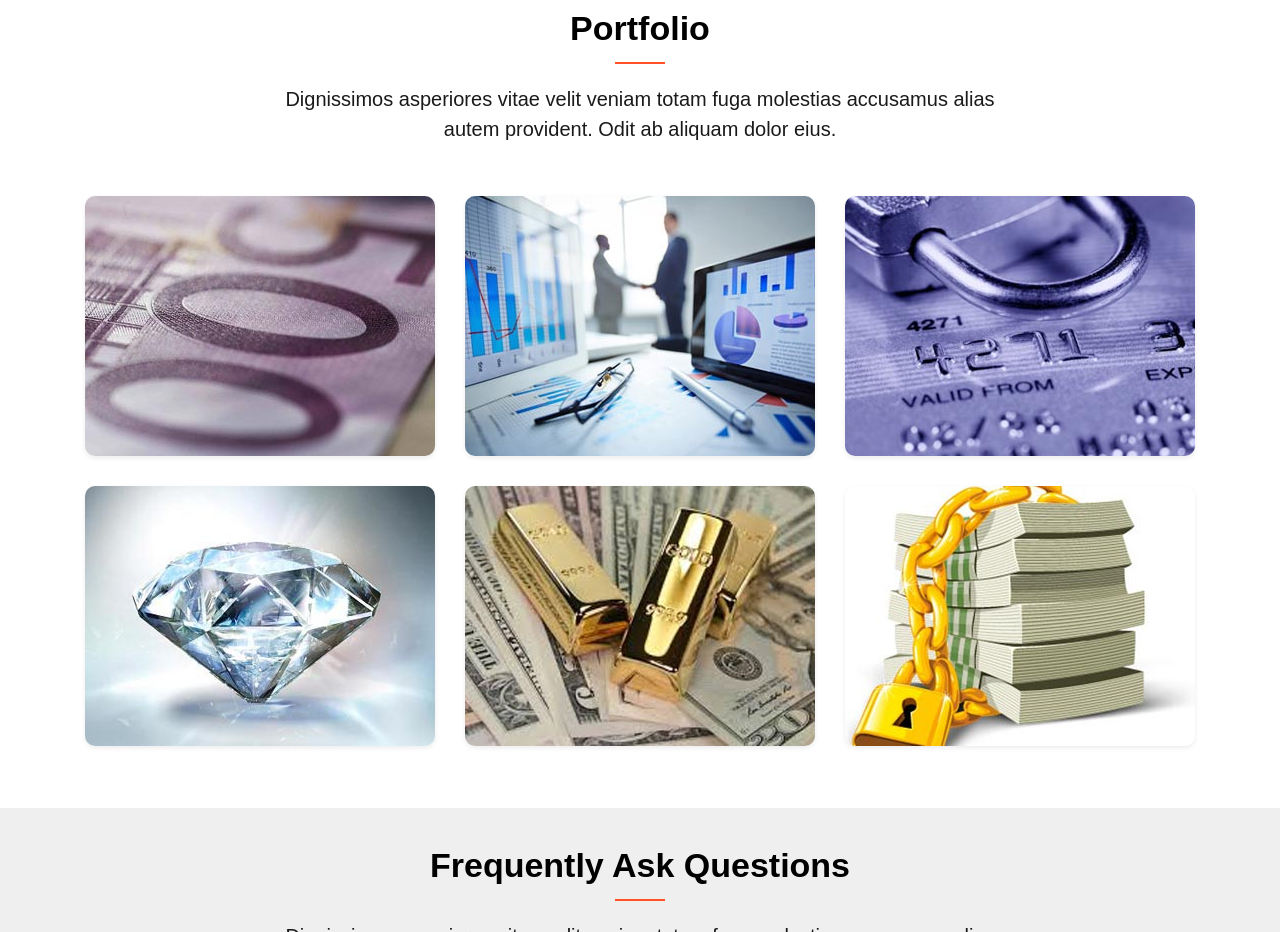
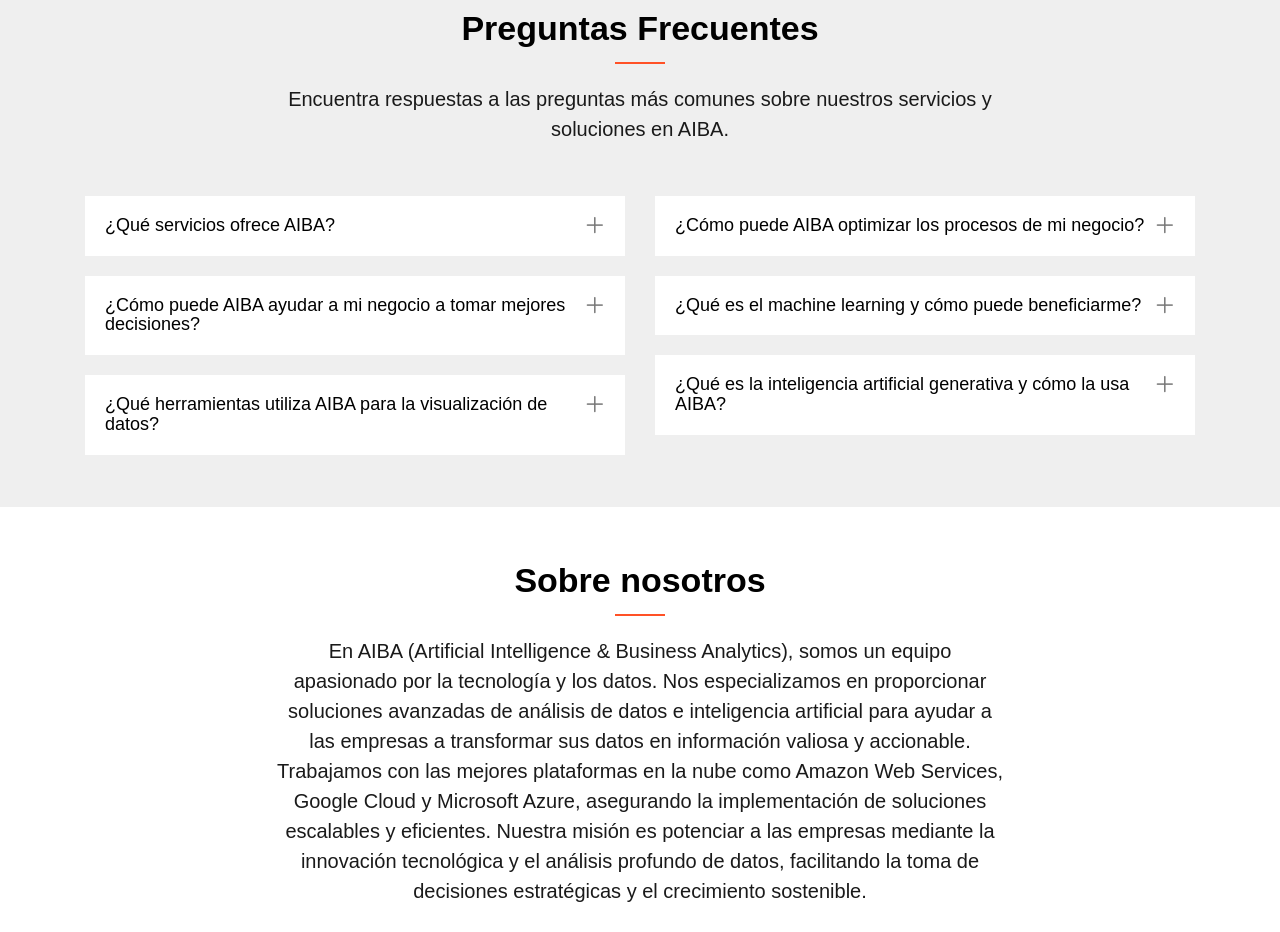
Before and after one commit to PabloBandeira/web2, a plain HTML site: page index.html in a window 1280 px wide. Shown: the part 1868-2800 px from the top of the page. Drawn offline with Linux system fonts and the light colour scheme; files whose address does not match are found by name.

Commit message:
Ultimos pasos

```diff
--- a/index.html
+++ b/index.html
@@ -1,14 +1,14 @@
 <!DOCTYPE HTML>
 <!--
 	uBeasa by freshdesignweb.com
-	Twitter: https://twitter.com/freshdesignweb
+	Twitter: https://twitter.com/
 	URL: https://www.freshdesignweb.com
 -->
 <html>
 	<head>
 	<meta charset="utf-8">
 	<meta http-equiv="X-UA-Compatible" content="IE=edge">
-	<title>uBeasa &mdash; Free HTML5 Template by freshdesignweb.com</title>
+	<title>AIBA Solutions</title>
 	<meta name="viewport" content="width=device-width, initial-scale=1">
 	<meta name="description" content="Free HTML5 Website Template by freshdesignweb.com" />
 	<meta name="keywords" content="free website templates, free html5, free template, free bootstrap, free website template, html5, css3, mobile first, responsive" />
@@ -45,6 +45,9 @@
 	<!-- Theme style  -->
 	<link rel="stylesheet" href="css/style.css">
 
+	<!-- Favicon -->
+	<link rel="shortcut icon" href="images/logo.png">
+
 	<!-- Modernizr JS -->
 	<script src="js/modernizr-2.6.2.min.js"></script>
 	<!-- FOR IE9 below -->
@@ -62,14 +65,14 @@
 		<div class="ubea-container">
 			<div class="row">
 				<div class="col-sm-2 col-xs-12">
-					<div id="ubea-logo"><a href="index.html">uBeasa <em>.</em></a></div>
+					<div id="ubea-logo"><a href="index.html">AIBA  <em>.</em></a></div>
 				</div>
 				<div class="col-xs-10 text-right menu-1 main-nav">
 					<ul>
-						<li class="active"><a href="#" data-nav-section="home">Home</a></li>
+						<li class="active"><a href="#" data-nav-section="home">Inicio</a></li>
 						<li><a href="#" data-nav-section="services">Servicios</a></li>
-						<li><a href="#" data-nav-section="portfolio">Portfolio</a></li>
-                        <li><a href="#" data-nav-section="about">About</a></li>
+						<!-- <li><a href="#" data-nav-section="portfolio">Portfolio</a></li> -->
+                        <li><a href="#" data-nav-section="about">Nosotros</a></li>
 						<li><a href="#" data-nav-section="contact">Contacto</a></li>
 					</ul>
 				</div>
@@ -87,7 +90,8 @@
 		   			<div class="col-md-10 col-md-offset-1 text-center js-fullheight slider-text">
 		   				<div class="slider-text-inner">
 		   					<h2>Potencia tus Datos con Visualizaciones Interactivas</h2>
-		   					<p><a href="https://x.com/AIBASOLUTIONS" target="_blank" class="btn btn-primary btn-lg">Follow @AIBASOLUTIONS</a></p>
+		   					<!-- <p><a href="https://x.com/AIBASOLUTIONS" target="_blank" class="btn btn-primary btn-lg">Follow @AIBASOLUTIONS</a></p> -->
+							<p><a href="#" class="btn btn-primary btn-lg">EMPEZAR</a></p>
 		   				</div>
 		   			</div>
 		   		</div>
@@ -117,6 +121,8 @@
 		  	</ul>
 	  	</div>
 	</div>
+
+	<div class="ubea-section-overflow">
 
 		<div class="ubea-section-overflow">
 
@@ -211,74 +217,12 @@
 			</div>
 		</div>
 
-		<div class="ubea-section" id="ubea-portfolio" data-section="portfolio">
-			<div class="ubea-container">
-				<div class="row">
-					<div class="col-md-8 col-md-offset-2 text-center ubea-heading">
-						<h2>Portfolio</h2>
-						<p>Dignissimos asperiores vitae velit veniam totam fuga molestias accusamus alias autem provident. Odit ab aliquam dolor eius.</p>
-					</div>
-				</div>
-				<div class="row">
-					<div class="col-md-4">
-						<a href="images/img_2.jpg" class="ubea-card-item image-popup" title="Project name here.">
-							<figure>
-								<div class="overlay"><i class="ti-plus"></i></div>
-								<img src="images/img_2.jpg" alt="Image" class="img-responsive">
-							</figure>
-						</a>
-					</div>
-					<div class="col-md-4">
-						<a href="images/img_1.jpg" class="ubea-card-item image-popup" title="Project name here.">
-							<figure>
-								<div class="overlay"><i class="ti-plus"></i></div>
-								<img src="images/img_1.jpg" alt="Image" class="img-responsive">
-							</figure>
-						</a>
-					</div>
-					<div class="col-md-4">
-						<a href="images/img_3.jpg" class="ubea-card-item image-popup" title="Project name here.">
-							<figure>
-								<div class="overlay"><i class="ti-plus"></i></div>
-								<img src="images/img_3.jpg" alt="Image" class="img-responsive">
-							</figure>
-						</a>
-					</div>
-
-					<div class="col-md-4">
-						<a href="images/img_4.jpg" class="ubea-card-item image-popup" title="Project name here.">
-							<figure>
-								<div class="overlay"><i class="ti-plus"></i></div>
-								<img src="images/img_4.jpg" alt="Image" class="img-responsive">
-							</figure>
-						</a>
-					</div>
-					<div class="col-md-4">
-						<a href="images/img_5.jpg" class="ubea-card-item image-popup" title="Project name here.">
-							<figure>
-								<div class="overlay"><i class="ti-plus"></i></div>
-								<img src="images/img_5.jpg" alt="Image" class="img-responsive">
-							</figure>
-						</a>
-					</div>
-					<div class="col-md-4">
-						<a href="images/img_6.jpg" class="ubea-card-item image-popup" title="Project name here.">
-							<figure>
-								<div class="overlay"><i class="ti-plus"></i></div>
-								<img src="images/img_6.jpg" alt="Image" class="img-responsive">
-							</figure>
-						</a>
-					</div>
-				</div>
-			</div>
-		</div>
-
 		<div class="ubea-section" id="ubea-faq" data-section="faq">
 			<div class="ubea-container">
 				<div class="row">
 					<div class="col-md-8 col-md-offset-2 text-center ubea-heading">
-						<h2>Frequently Ask Questions</h2>
-						<p>Dignissimos asperiores vitae velit veniam totam fuga molestias accusamus alias autem provident. Odit ab aliquam dolor eius.</p>
+						<h2>Preguntas Frecuentes</h2>
+						<p>Encuentra respuestas a las preguntas más comunes sobre nuestros servicios y soluciones en AIBA.</p>
 					</div>
 				</div>
 				<div class="row">
@@ -287,33 +231,35 @@
 						<div class="ubea-accordion">
 							<div class="ubea-accordion-heading">
 								<div class="icon"><i class="icon-cross"></i></div>
-								<h3>What is uBeasa?</h3>
+								<h3>¿Qué servicios ofrece AIBA?</h3>
 							</div>
 							<div class="ubea-accordion-content">
 								<div class="inner">
-									<p>Lorem ipsum dolor sit amet, consectetur adipisicing elit. Non sed sequi rerumar quasi repellat eum earum praesentium totam! Quia, voluptas eaque anim uis aute irure dolor in reprehenderit in voluptate velit esse cillum dolore pariatur.</p>
+									<p>En AIBA ofrecemos una variedad de servicios incluyendo análisis descriptivo, visualización de datos, análisis predictivo, optimización de procesos, minería de datos, modelado estadístico, machine learning, procesamiento del lenguaje natural (NLP) y soluciones de inteligencia artificial generativa.</p>
 								</div>
 							</div>
 						</div>
+
 						<div class="ubea-accordion">
 							<div class="ubea-accordion-heading">
 								<div class="icon"><i class="icon-cross"></i></div>
-								<h3>I have technical problem, who do I email?</h3>
+								<h3>¿Cómo puede AIBA ayudar a mi negocio a tomar mejores decisiones?</h3>
 							</div>
 							<div class="ubea-accordion-content">
 								<div class="inner">
-									<p>Lorem ipsum dolor sit amet, consectetur adipisicing elit. Non sed sequi rerumar quasi repellat eum earum praesentium totam! Quia, voluptas eaque anim uis aute irure dolor in reprehenderit in voluptate velit esse cillum dolore pariatur. </p>
+									<p>Nuestros servicios de análisis descriptivo y visualización de datos transforman tus datos en información clara y comprensible, ayudándote a identificar patrones y tendencias. Además, con nuestro análisis predictivo, podemos prever tendencias futuras, permitiéndote planificar con anticipación y optimizar tus recursos.</p>
 								</div>
 							</div>
 						</div>
+
 						<div class="ubea-accordion">
 							<div class="ubea-accordion-heading">
 								<div class="icon"><i class="icon-cross"></i></div>
-								<h3>How do I use uBeasa features?</h3>
+								<h3>¿Qué herramientas utiliza AIBA para la visualización de datos?</h3>
 							</div>
 							<div class="ubea-accordion-content">
 								<div class="inner">
-									<p>Lorem ipsum dolor sit amet, consectetur adipisicing elit. Non sed sequi rerumar quasi repellat eum earum praesentium totam! Quia, voluptas eaque anim uis aute irure dolor in reprehenderit in voluptate velit esse cillum dolore pariatur.</p>
+									<p>Utilizamos herramientas avanzadas como Tableau, Power BI y D3.js para crear dashboards interactivos y reportes personalizados. Estas herramientas nos permiten ofrecerte las mejores representaciones visuales para facilitar la toma de decisiones estratégicas.</p>
 								</div>
 							</div>
 						</div>
@@ -324,33 +270,35 @@
 						<div class="ubea-accordion">
 							<div class="ubea-accordion-heading">
 								<div class="icon"><i class="icon-cross"></i></div>
-								<h3>What language are available?</h3>
+								<h3>¿Cómo puede AIBA optimizar los procesos de mi negocio?</h3>
 							</div>
 							<div class="ubea-accordion-content">
 								<div class="inner">
-									<p>Lorem ipsum dolor sit amet, consectetur adipisicing elit. Non sed sequi rerumar quasi repellat eum earum praesentium totam! Quia, voluptas eaque anim uis aute irure dolor in reprehenderit in voluptate velit esse cillum dolore pariatur. </p>
+									<p>En AIBA, utilizamos las principales plataformas en la nube como Amazon Web Services, Google Cloud y Microsoft Azure para optimizar y automatizar tus procesos de negocio. Esto nos permite ofrecer soluciones eficientes y escalables adaptadas a las necesidades específicas de tu empresa.</p>
 								</div>
 							</div>
 						</div>
+
 						<div class="ubea-accordion">
 							<div class="ubea-accordion-heading">
 								<div class="icon"><i class="icon-cross"></i></div>
-								<h3>Can I have a username that is already taken?</h3>
+								<h3>¿Qué es el machine learning y cómo puede beneficiarme?</h3>
 							</div>
 							<div class="ubea-accordion-content">
 								<div class="inner">
-									<p>Lorem ipsum dolor sit amet, consectetur adipisicing elit. Non sed sequi rerumar quasi repellat eum earum praesentium totam! Quia, voluptas eaque anim uis aute irure dolor in reprehenderit in voluptate velit esse cillum dolore pariatur. </p>
+									<p>El machine learning es una rama de la inteligencia artificial que permite a las máquinas aprender de los datos y hacer predicciones o tomar decisiones sin ser programadas explícitamente para ello. Implementamos algoritmos de machine learning para tareas como clasificación, regresión y detección de anomalías, proporcionando soluciones personalizadas que mejoran la eficiencia y efectividad de tus operaciones.</p>
 								</div>
 							</div>
 						</div>
+
 						<div class="ubea-accordion">
 							<div class="ubea-accordion-heading">
 								<div class="icon"><i class="icon-cross"></i></div>
-								<h3>Is uBeasa free?</h3>
+								<h3>¿Qué es la inteligencia artificial generativa y cómo la usa AIBA?</h3>
 							</div>
 							<div class="ubea-accordion-content">
 								<div class="inner">
-									<p>Lorem ipsum dolor sit amet, consectetur adipisicing elit. Non sed sequi rerumar quasi repellat eum earum praesentium totam! Quia, voluptas eaque anim uis aute irure dolor in reprehenderit in voluptate velit esse cillum dolore pariatur. </p>
+									<p>La inteligencia artificial generativa es una tecnología que puede crear contenido nuevo, como texto e imágenes, a partir de datos existentes. En AIBA, utilizamos IA generativa para crear contenidos, automatizar tareas creativas, desarrollar sistemas de recomendación personalizados y construir chatbots avanzados que mejoran la interacción con tus clientes.</p>
 								</div>
 							</div>
 						</div>
@@ -360,14 +308,12 @@
 			</div>
 		</div>
 
-	</div>
-
     <div id="ubea-blog" data-section="about">
 		<div class="ubea-container">
 			<div class="row">
 				<div class="col-md-8 col-md-offset-2 text-center ubea-heading">
-					<h2>About us</h2>
-					<p>Lorem ipsum dolor sit amet, consectetur adipisicing elit. Non sed sequi rerumar quasi repellat eum earum praesentium totam! Quia, voluptas eaque anim uis aute irure dolor in reprehenderit in voluptate velit esse cillum dolore pariatur. </p>
+					<h2>Sobre nosotros</h2>
+					<p>En AIBA (Artificial Intelligence & Business Analytics), somos un equipo apasionado por la tecnología y los datos. Nos especializamos en proporcionar soluciones avanzadas de análisis de datos e inteligencia artificial para ayudar a las empresas a transformar sus datos en información valiosa y accionable. Trabajamos con las mejores plataformas en la nube como Amazon Web Services, Google Cloud y Microsoft Azure, asegurando la implementación de soluciones escalables y eficientes. Nuestra misión es potenciar a las empresas mediante la innovación tecnológica y el análisis profundo de datos, facilitando la toma de decisiones estratégicas y el crecimiento sostenible.</p>
 				</div>
 			</div>
 	    </div>
@@ -380,7 +326,8 @@
 				<div class="display-t">
 					<div class="display-tc">
 						<div class="col-md-12">
-							<h3>If you have inqueries please email us at <a href="#">info@yourdomain.com</a></h3>
+							<h3 style="color: #ffffff;">¿Listo para transformar tus datos en valor?</h3>
+							<p style="color: #bba2a2;">Envíanos un correo a <a href="#">info@aiba.com.ar</a> y descubre cómo nuestras soluciones pueden impulsar tu negocio.</p>
 						</div>
 					</div>
 				</div>
@@ -394,8 +341,7 @@
 			<div class="row copyright">
 				<div class="col-md-12">
 					<p class="pull-left">
-						<small class="block">&copy; 2018 freshDesignweb. All Rights Reserved.</small>
-						<small class="block">Designed by <a href="https://www.freshdesignweb.com/" target="_blank">freshDesignweb.com</a></small>
+						<small class="block">&copy; 2023 AIBA Solutions. All Rights Reserved.</small>
 					</p>
 					<p class="pull-right">
 						<ul class="ubea-social-icons pull-right">
```
Also changed, not shown: images/favicon.png (added), images/logo.jpg (added), images/logo.png (added). Lines whose indentation alone changed are shown as unchanged.
